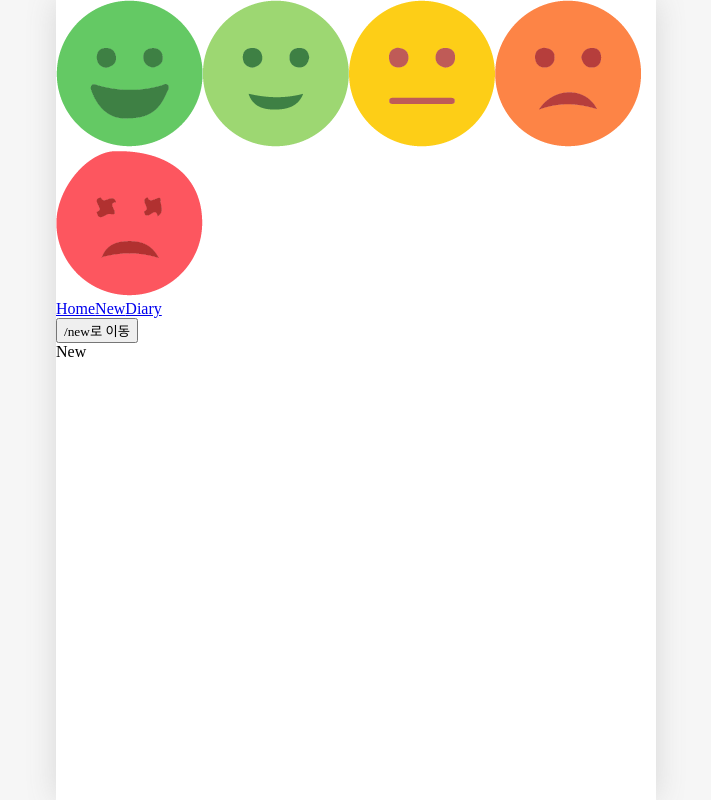
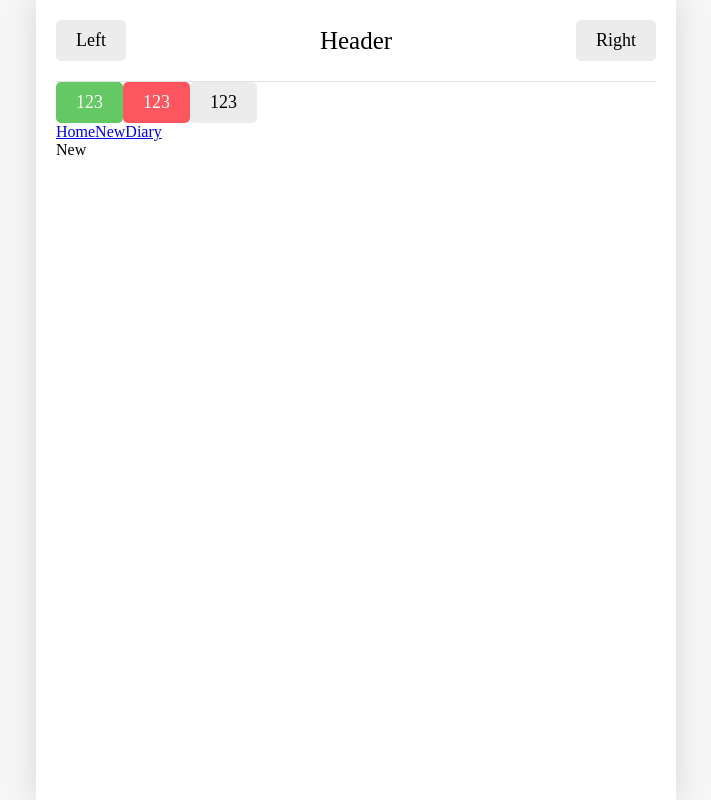
Before and after one commit to H-24/EmotionDiary-react-project, a React (Vite) app: page /new in a window 1280 px wide. Shown: the whole page, without its empty margins (284-995 px from the left). Built offline with nearby package versions, Linux system fonts and the light colour scheme; a web font is replaced by a local one.

Commit message:
feat: 공통 컴포넌트(header, button) 구현

```diff
--- a/src/App.tsx
+++ b/src/App.tsx
@@ -4,34 +4,54 @@ import Diary from './pages/Diary'
 import Home from './pages/Home'
 import New from './pages/New'
 import NotFound from './pages/NotFound'
+import Button from './components/Button'
+import Header from './components/Header'
 
-import { getEmotionImage } from './util/get-emotion-image'
+// import { getEmotionImage } from './util/get-emotion-image'
 
 // 1. "/" : 모든 일기를 조회하는 Home 페이지
 // 2. "/new" : 새로운 일기를 작성하는 New 페이지
 // 3. "/diary" : 일기를 상세히 조회하는 Diary 페이지
 function App() {
-  const nav = useNavigate();
+  // const nav = useNavigate();
 
-  const onClickButton = () => {
-    nav('/new');
-  };
+  // const onClickButton = () => {
+  //   nav('/new');
+  // };
 
   return (
     <>
-      <div>
-        <img src={getEmotionImage(1) ?? ''}></img>
-        <img src={getEmotionImage(2) ?? ''}></img>
-        <img src={getEmotionImage(3) ?? ''}></img>
-        <img src={getEmotionImage(4) ?? ''}></img>
-        <img src={getEmotionImage(5) ?? ''}></img>
-      </div>
+      <Header
+        title={'Header'}
+        leftChild={<Button text={'Left'} />}
+        rightChild={<Button text={'Right'}/>}
+      />
+      <Button
+        text={'123'}
+        type={'POSITIVE'}
+        onClick={() => {
+          console.log('123버튼 클릭!');
+        }}></Button>
+
+      <Button
+        text={'123'}
+        type={'NEGATIVE'}
+        onClick={() => {
+          console.log('123버튼 클릭!');
+        }}></Button>
+
+      <Button
+        text={'123'}
+        type={'DEFAULT'}
+        onClick={() => {
+          console.log('123버튼 클릭!');
+        }}></Button>
+
       <div>
         <Link to={'/'}>Home</Link>
         <Link to={'/new'}>New</Link>
         <Link to={'/diary'}>Diary</Link>
       </div>
-      <button onClick={onClickButton}>/new로 이동</button>
       <Routes>
         <Route path='/' element={<Home />} />
         <Route path='/new' element={<New />} />
--- /dev/null
+++ b/src/components/Button.css
@@ -0,0 +1,19 @@
+.Button {
+    background-color: rgb(236, 236, 236);
+    cursor: pointer;
+    border: none;
+    border-radius: 5px;
+    padding: 10px 20px;
+    font-size: 18px;
+    white-space: nowrap;
+}
+
+.Button_POSITIVE {
+    background-color: rgb(100, 201, 100);
+    color: white;
+}
+
+.Button_NEGATIVE {
+    background-color: rgb(253, 86, 95);
+    color: white;
+}
--- /dev/null
+++ b/src/components/Button.tsx
@@ -0,0 +1,11 @@
+import './Button.css'
+
+const Button = ({text, type, onClick}) => {
+    return <button
+    className={`Button Button_${type}`}
+    onClick={onClick}>
+        {text}
+    </button>;
+};
+
+export default Button;
--- /dev/null
+++ b/src/components/Header.css
@@ -0,0 +1,27 @@
+.Header {
+    display: flex;
+    align-items: center;
+
+    padding: 20px 0px;
+    border-bottom: 1px solid rgb(226, 226, 226);
+}
+
+.Header > div {
+    display: flex;
+}
+
+.Header .header_center {
+    width: 50%;
+    font-size: 25px;
+    justify-content: center;
+}
+
+.Header .header_left {
+    width: 25%;
+    justify-content: flex-start;
+}
+
+.Header .header_right {
+    width: 25%;
+    justify-content: flex-end;
+}
--- /dev/null
+++ b/src/components/Header.tsx
@@ -0,0 +1,13 @@
+import './Header.css';
+
+const Header = ({ title, leftChild, rightChild}) => {
+    return (
+        <header className='Header'>
+            <div className='header_left'>{leftChild}</div>
+            <div className='header_center'>{title}</div>
+            <div className='header_right'>{rightChild}</div>
+        </header>
+    );
+};
+
+export default Header;
--- a/src/index.css
+++ b/src/index.css
@@ -18,6 +18,7 @@ body {
   min-height: 100vh;
   height: 100%;
   box-shadow: rgba(100, 100, 100, 0.2) 0px 0px 29px 0px;
+  padding: 0px 20px;
 }
 
 body * {
```
